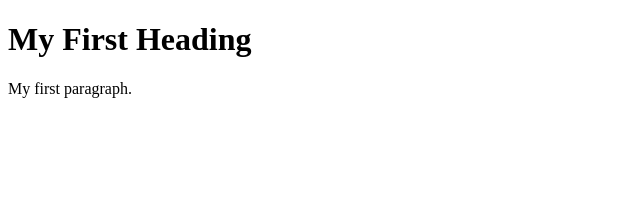
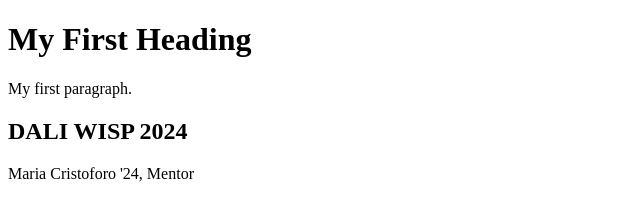
Before and after one commit to MariaC27/wisp-collab-practice, a plain HTML site: page src/index.html in a window 1280 px wide. Shown: the whole page, without its empty margins (0-640 px from the left). Drawn offline with Linux system fonts and the light colour scheme.

Commit message:
add maria name

```diff
--- a/src/index.html
+++ b/src/index.html
@@ -5,5 +5,8 @@
 <h1>My First Heading</h1>
 <p>My first paragraph.</p>
 
+<h2>DALI WISP 2024</h2>
+<p>Maria Cristoforo '24, Mentor</p>
+
 </body>
 </html>
```
